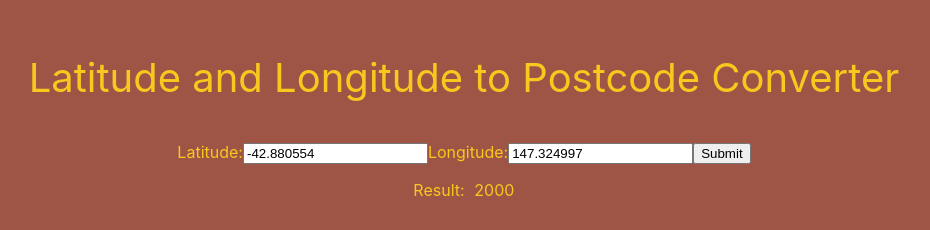
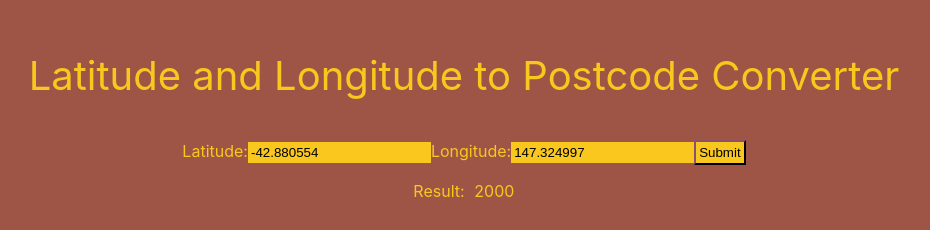
Before and after one commit to beauhobba/geo_web, a React (Create React App) app: page / in a window 1280 px wide. Shown: the part 186-416 px from the top of the page, without its empty margins (176-1106 px from the left). Built offline with nearby package versions, Linux system fonts and the light colour scheme.

Commit message:
Added: new colour changes

```diff
--- a/src/App.jsx
+++ b/src/App.jsx
@@ -32,13 +32,13 @@ function App() {
         <form onSubmit={handle_post}>
           <label>
             Latitude:
-            <input type="text" name="name" value={lat} onChange={handle_lat} />
+            <input type="text" name="name" value={lat} onChange={handle_lat} style={{backgroundColor: "#FAC71E", borderColor: "#38202D", border: '0px', padding: 3}} />
           </label>
           <label>
             Longitude:
-            <input type="text" name="name" value={lon} onChange={handle_lon} />
+            <input type="text" name="name" value={lon} onChange={handle_lon} style={{backgroundColor: "#FAC71E", borderColor: "#38202D", border: '0px', padding: 3}} />
           </label>
-          <input type="submit" value="Submit" />
+          <input type="submit" value="Submit"  style={{backgroundColor: "#FAC71E", borderColor: "#38202D", padding: 3}} />
         </form>
       </div>
 
```
